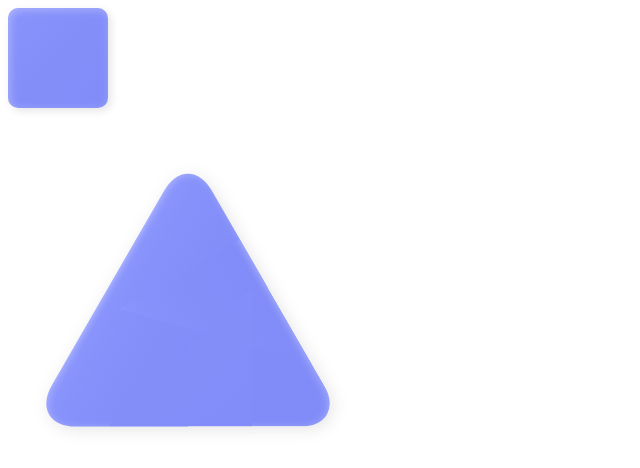
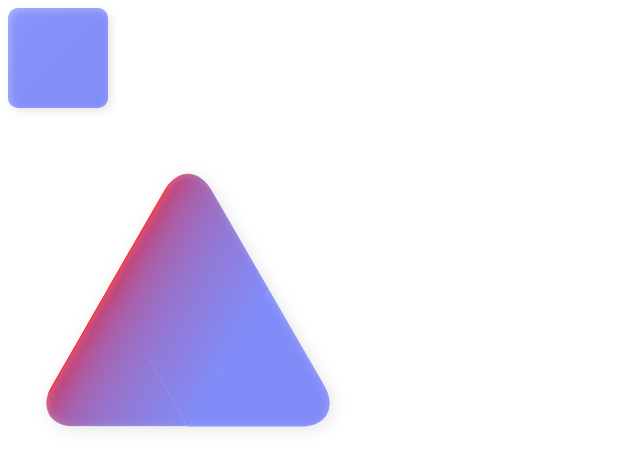
Before and after one commit to kjindev/basic-loading, a React (Create React App) app: page / in a window 1280 px wide. Shown: the top 468 px of the page, without its empty margins (0-640 px from the left). Built offline with nearby package versions, Linux system fonts and the light colour scheme.

Commit message:
chore: change Triangle css name

```diff
--- a/src/example/test.css
+++ b/src/example/test.css
@@ -4,49 +4,63 @@
   filter: drop-shadow(3px 3px 8px rgba(0, 0, 0, 0.1));
 }
 
-.tri-1 {
+.top {
   position: absolute;
   background-image: inherit;
   width: 10em;
   height: 10em;
   border-top-right-radius: 30%;
-  background: linear-gradient(to bottom, #909bff, 7%, #818cf8);
+  background: linear-gradient(to bottom, red, 5%, #818cf8);
   transform: rotate(-60deg) skewX(-30deg) scale(1, 0.866);
   box-shadow: inset 2px 2px 8px rgba(255, 255, 255, 0.3);
   /* clip-path: polygon(100% 0%, 100% 100%, 100% 100%, 0% 0%); */
 }
 
-.tri-2 {
+.right {
   position: absolute;
-  background: linear-gradient(to top right, #909bff, 0%, #818cf8);
+  background: linear-gradient(to top right, red, 0%, #818cf8);
   width: 10em;
   height: 10em;
   border-top-right-radius: 30%;
   transform: rotate(60deg) skewX(-30deg) scale(1, 0.866) translate(50%, 0%);
-  clip-path: polygon(0% 0%, 100% 100%, 100% 100%, 100% 0%);
-  box-shadow: inset 2px 2px 8px rgba(255, 255, 255, 0.3);
+  /* clip-path: polygon(0% 0%, 100% 100%, 100% 100%, 100% 0%); */
+  box-shadow: inset 2px 0px 8px rgba(255, 255, 255, 0.3);
 }
 
-.tri-3 {
-  position: absolute;
-  background: linear-gradient(to right, #909bff, 7%, #818cf8);
-  width: 10em;
-  height: 10em;
-  border-bottom-left-radius: 30%;
-  box-shadow: inset 2px 2px 8px rgba(255, 255, 255, 0.3);
-  /* clip-path: polygon(0% 100%, 100% 100%, 100% 100%, 0% 0%); */
-  transform: rotate(0deg) skewX(-30deg) scale(1, 0.866) translate(0%, 50%);
-}
-
-.sample {
+.mid-left {
   position: absolute;
   width: 10em;
   height: 10em;
   transform: rotate(-60deg) scale(1, 0.865) translate(-25%, 0%);
   box-shadow: inset 2px 2px 8px rgba(255, 255, 255, 0.3);
-  clip-path: polygon(10% 0%, 10% 100%, 100% 0%, 10% 0%);
-  /* background-color: black; */
-  background: linear-gradient(to bottom, #909bff, 7%, #818cf8);
+  /* clip-path: polygon(5% 0%, 5% 100%, 100% 0%, 5% 0%); */
+  clip-path: polygon(20% 0%, 20% 50%, 80% 50%, 80% 0%);
+  background-color: black;
+  background: linear-gradient(to bottom, red, 5%, #818cf8);
+}
+
+.left {
+  position: absolute;
+  background: linear-gradient(to right, red, 5%, #818cf8);
+  width: 10em;
+  height: 10em;
+  border-bottom-left-radius: 30%;
+  box-shadow: inset 2px 2px 8px rgba(255, 255, 255, 0.3);
+  clip-path: polygon(0% 100%, 100% 100%, 100% 100%, 0% 0%);
+  transform: rotate(0deg) skewX(-30deg) scale(1, 0.866) translate(0%, 50%);
+}
+
+.center {
+  position: absolute;
+  background-image: inherit;
+  width: 10em;
+  height: 10em;
+  border-top-right-radius: 30%;
+  background-color: black;
+  background: linear-gradient(to bottom, red, 5%, #818cf8);
+  transform: rotate(-60deg) skewX(-30deg) scale(1, 0.866);
+  /* box-shadow: inset 2px 2px 8px rgba(255, 255, 255, 0.3); */
+  clip-path: polygon(0% 0%, 0% 100%, 100% 100%, 0% 0%);
 }
 
 .sample2 {
@@ -54,10 +68,12 @@
   width: 10em;
   height: 10em;
   transform: rotate(60deg) scale(1, 0.865) translate(30%, 0%);
-  box-shadow: inset 2px 2px 8px rgba(255, 255, 255, 0.3);
-  clip-path: polygon(10% 0%, 10% 100%, 100% 0%, 10% 0%);
+  box-shadow: inset 2px 0px 8px rgba(255, 255, 255, 0.3);
+  /* clip-path: polygon(20% 0%, 20% 50%, 80% 50%, 80% 0%); */
+  clip-path: polygon(30% 0%, 30% 20%, 60% 20%, 60% 0%);
+  /* clip-path: polygon(5% 0%, 5% 50%, 90% 50%, 90% 0%); */
   /* background-color: black; */
-  background: linear-gradient(to top, #909bff, 7%, #818cf8);
+  /* background: linear-gradient(to bottom right, red, 1%, #818cf8); */
 }
 
 .sample3 {
@@ -66,11 +82,12 @@
   height: 10em;
   transform: rotate(180deg) scale(1, 0.865) translate(0%, -50%);
   /* box-shadow: inset 2px 2px 8px rgba(255, 255, 255, 0.3); */
-  clip-path: polygon(10% 0%, 10% 100%, 100% 0%, 10% 0%);
+  /* clip-path: polygon(5% 0%, 5% 100%, 100% 0%, 5% 0%); */
+  clip-path: polygon(20% 0%, 20% 50%, 80% 50%, 80% 0%);
   /* background-color: black; */
-  background: linear-gradient(to top left, #909bff, 7%, #818cf8);
+  background: linear-gradient(to top left, red, 2%, #818cf8);
 }
-
+/*
 #pool-container {
   padding: 20px;
   width: 200px;
@@ -112,4 +129,4 @@
 #main-pool {
   width: 100%;
   height: 150px;
-}
+} */
--- a/src/lib/component/Triangle.tsx
+++ b/src/lib/component/Triangle.tsx
@@ -4,12 +4,14 @@ export default function Triangle() {
   return (
     <>
       <div className="triangle">
-        <div className="tri-2"></div>
-        <div className="tri-1"></div>
-        <div className="tri-3"></div>
-        <div className="sample"></div>
-        <div className="sample2"></div>
-        <div className="sample3"></div>
+        {/* <div className="center"></div> */}
+        <div className="right"></div>
+        <div className="top"></div>
+        <div className="center"></div>
+        <div className="left"></div>
+        <div className="mid-left"></div>
+        {/* <div className="sample2"></div> */}
+        {/* <div className="sample3"></div> */}
       </div>
       {/* <div id="pool-container">
         <div id="side-step"></div>
```
